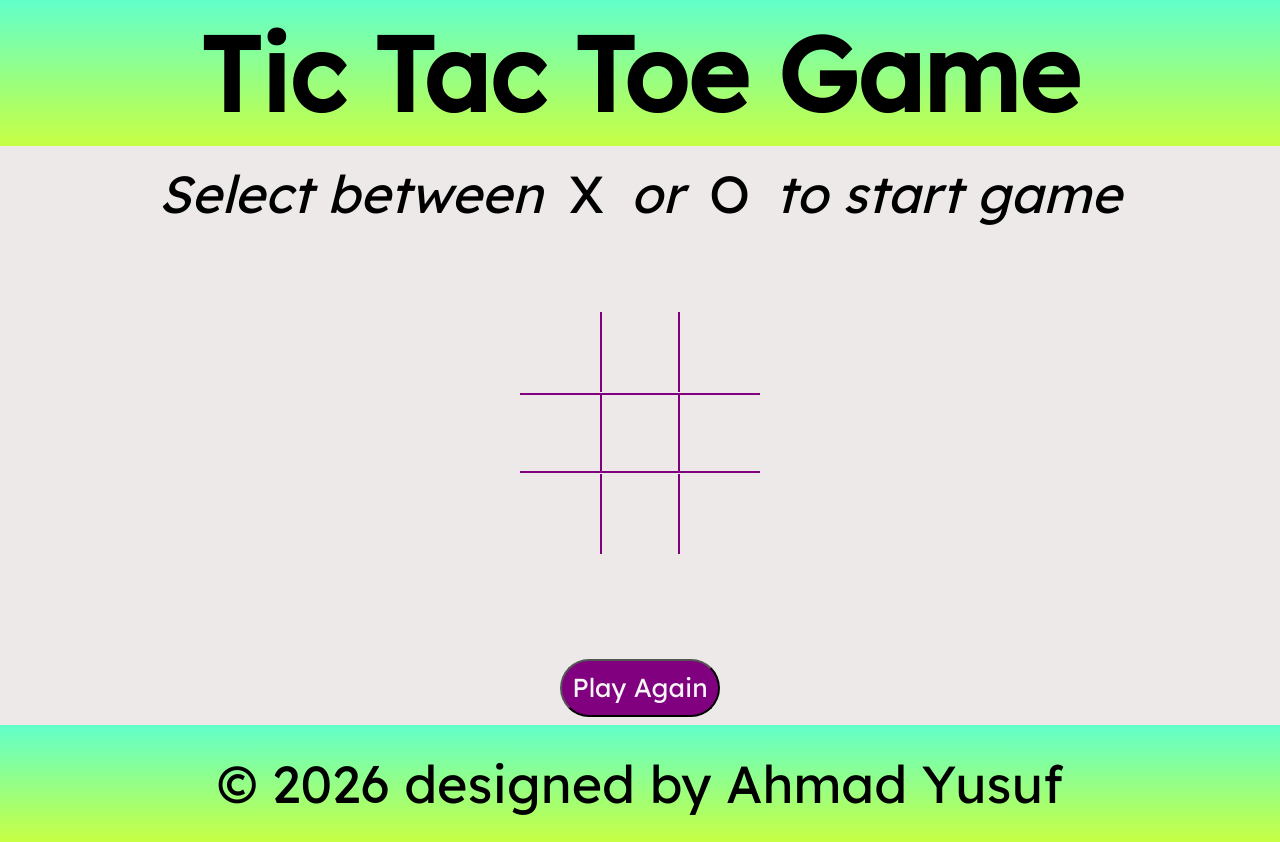
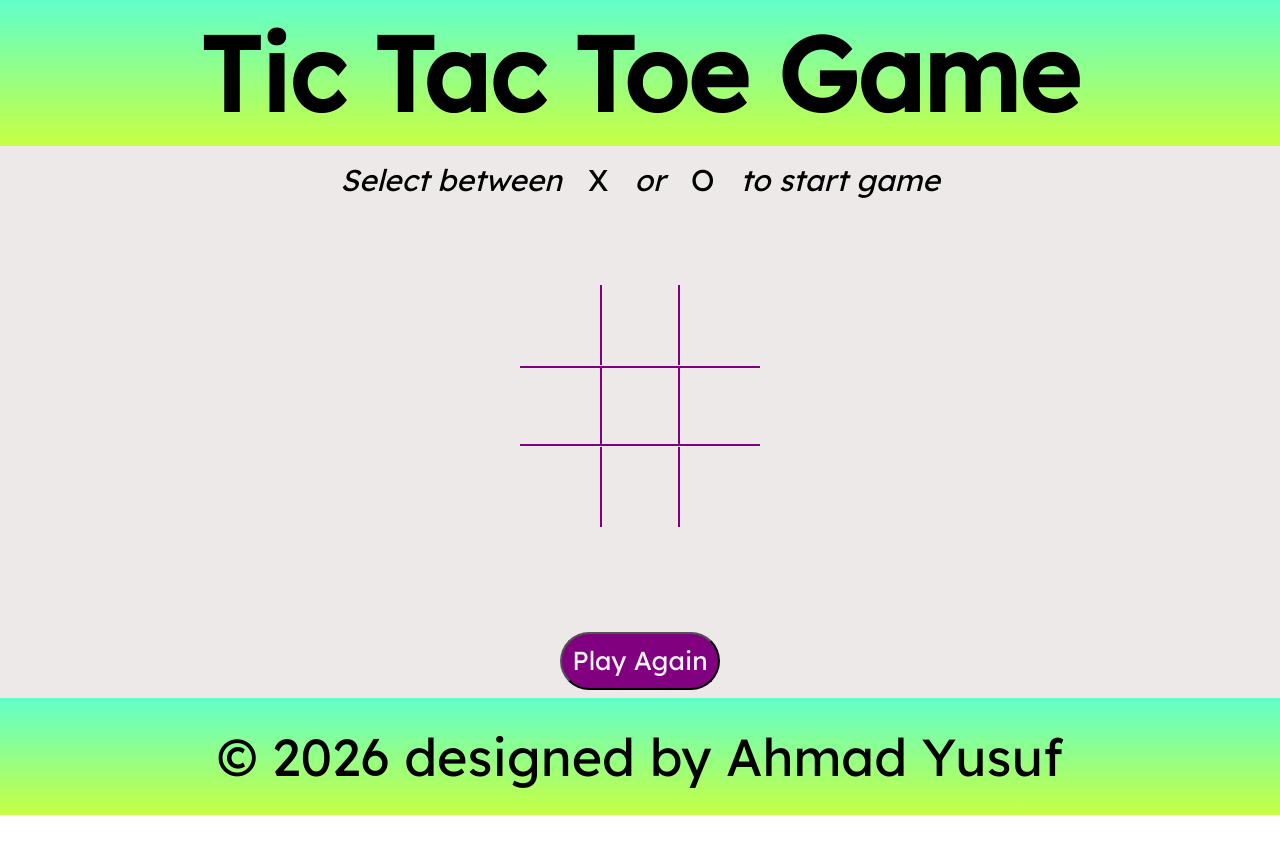
Before and after one commit to dejisamaaa/react_deploy_netlify_tic_tac_toe, a React (Create React App) app: page / in a window 1280 px wide. After the commit the page ends 815 px from the top, so only its background shows below. Built offline with nearby package versions, Linux system fonts and the light colour scheme.

Commit message:
Adjust font-size clamp values in index.css

```diff
--- a/src/index.css
+++ b/src/index.css
@@ -6,7 +6,7 @@
   box-sizing: border-box;
 }
 html {
-  font-size: clamp(30px, 6.5vh, 5rem);
+  font-size: clamp(30px, 6.5vh, 4rem);
 }
 
 body {
@@ -45,6 +45,7 @@ body {
 .main_p {
   font-style: italic;
   text-align: center;
+  font-size: clamp(20px, 3vw, 30px);
   padding: 0.15rem;
 }
 
```
